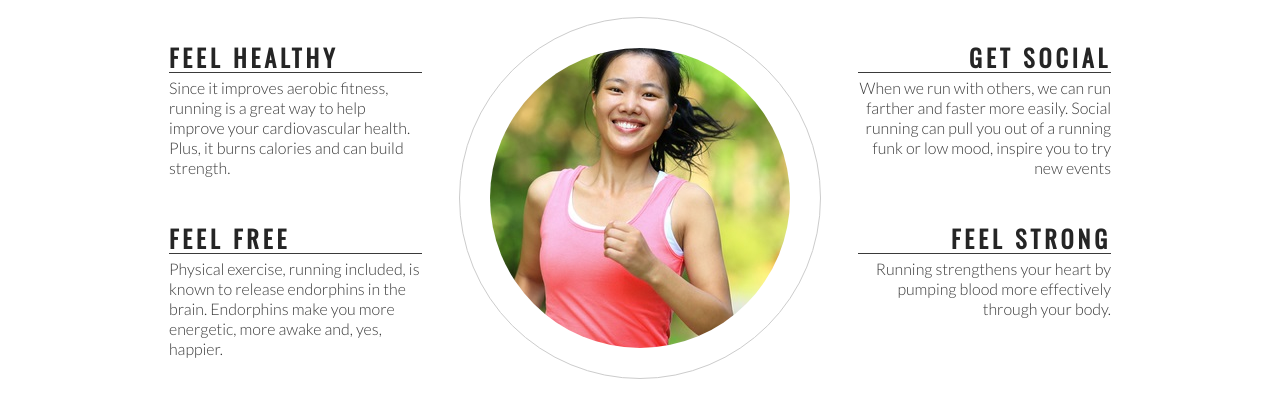
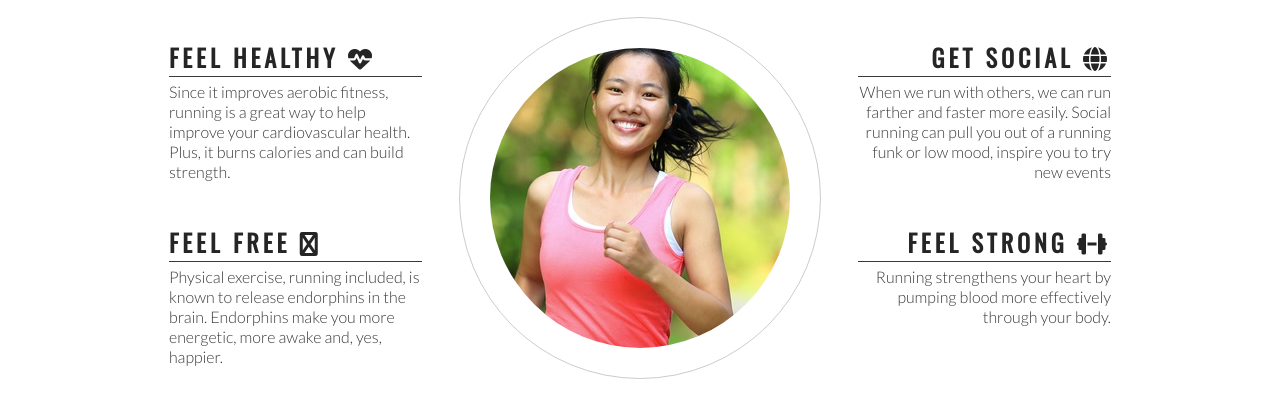
Before and after one commit to andyk8872/love-running, a plain HTML site: page index.html in a window 1280 px wide. Shown: the part 764-1182 px from the top of the page. Drawn offline with nearby package versions, Linux system fonts and the light colour scheme.

Commit message:
Add font awesome icons to club ethos section

```diff
--- a/index.html
+++ b/index.html
@@ -9,6 +9,7 @@
     <meta name="keywords" content="love running, running club, ireland, dublin">
     <link rel="stylesheet" href="assets/css/style.css">
     <title>Love Running</title>
+
 </head>
 
 <body>
@@ -41,7 +42,7 @@
         <h2 id="welcome">Why Love Running With Us?</h2>
         <div id="left-about">
             <div class="left-about-heading">
-                <h2>Feel Healthy</h2>
+                <h2>Feel Healthy <i class="fa-solid fa-heart-pulse"></i></h2>
                 <hr>
                 <p>
                     Since it improves aerobic fitness, running is a great way to help improve your cardiovascular
@@ -49,7 +50,7 @@
                 </p>
             </div>
             <div class="left-about-heading">
-                <h2>Feel Free</h2>
+                <h2>Feel Free <i class="fa-solid fa-fly"></i></h2>
                 <hr>
                 <p>Physical exercise, running included, is known to release endorphins in the brain. Endorphins make you
                     more energetic, more awake and, yes, happier.
@@ -58,7 +59,7 @@
         </div>
         <div id="right-about">
             <div class="right-about-heading">
-                <h2>Get Social</h2>
+                <h2>Get Social <i class="fa-solid fa-globe"></i></h2>
                 <hr>
                 <p>
                     When we run with others, we can run farther and faster more easily. Social running can pull you out
@@ -66,7 +67,7 @@
                 </p>
             </div>
             <div class="right-about-heading">
-                <h2>Feel Strong</h2>
+                <h2>Feel Strong <i class="fa-solid fa-dumbbell"></i></h2>
                 <hr>
                 <p>
                     Running strengthens your heart by pumping blood more effectively through your body.
@@ -85,6 +86,8 @@
     <footer>
         Social media links
     </footer>
+
+    <script src="https://kit.fontawesome.com/e20faa96b4.js" crossorigin="anonymous"></script>
 </body>
 
 </html>
```
